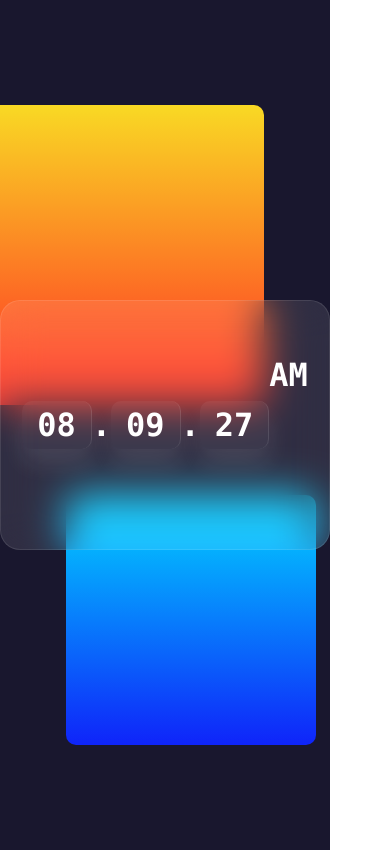
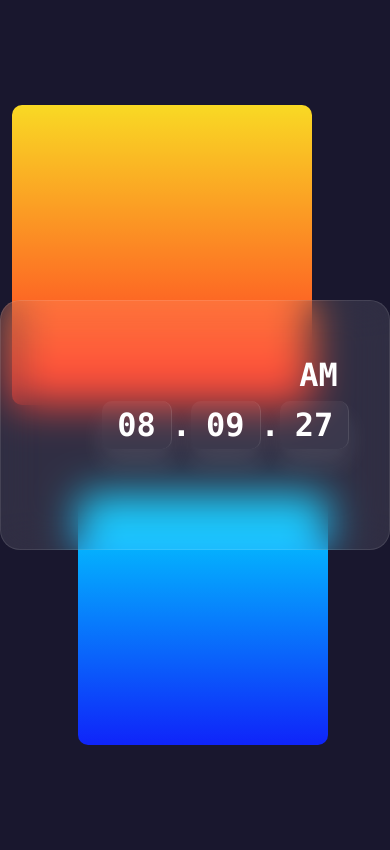
Before and after one commit to omar1mosa/Clock, a plain HTML site: page index.html in a window 390 px wide. Drawn offline with Linux system fonts and the light colour scheme.

Commit message:
Update style.css

```diff
--- a/CSS/style.css
+++ b/CSS/style.css
@@ -84,12 +84,13 @@ section::after {
 }
 @media (max-width:768px) {
     .clock .container h2 {
+        left: 50px;
         position: relative;
         font-size: 2rem;
     }
     section {
         height: 850px;
-        width: 330px;
+        width: 390px;
         position: relative;
         background: #19172e;
         display: flex;
```
